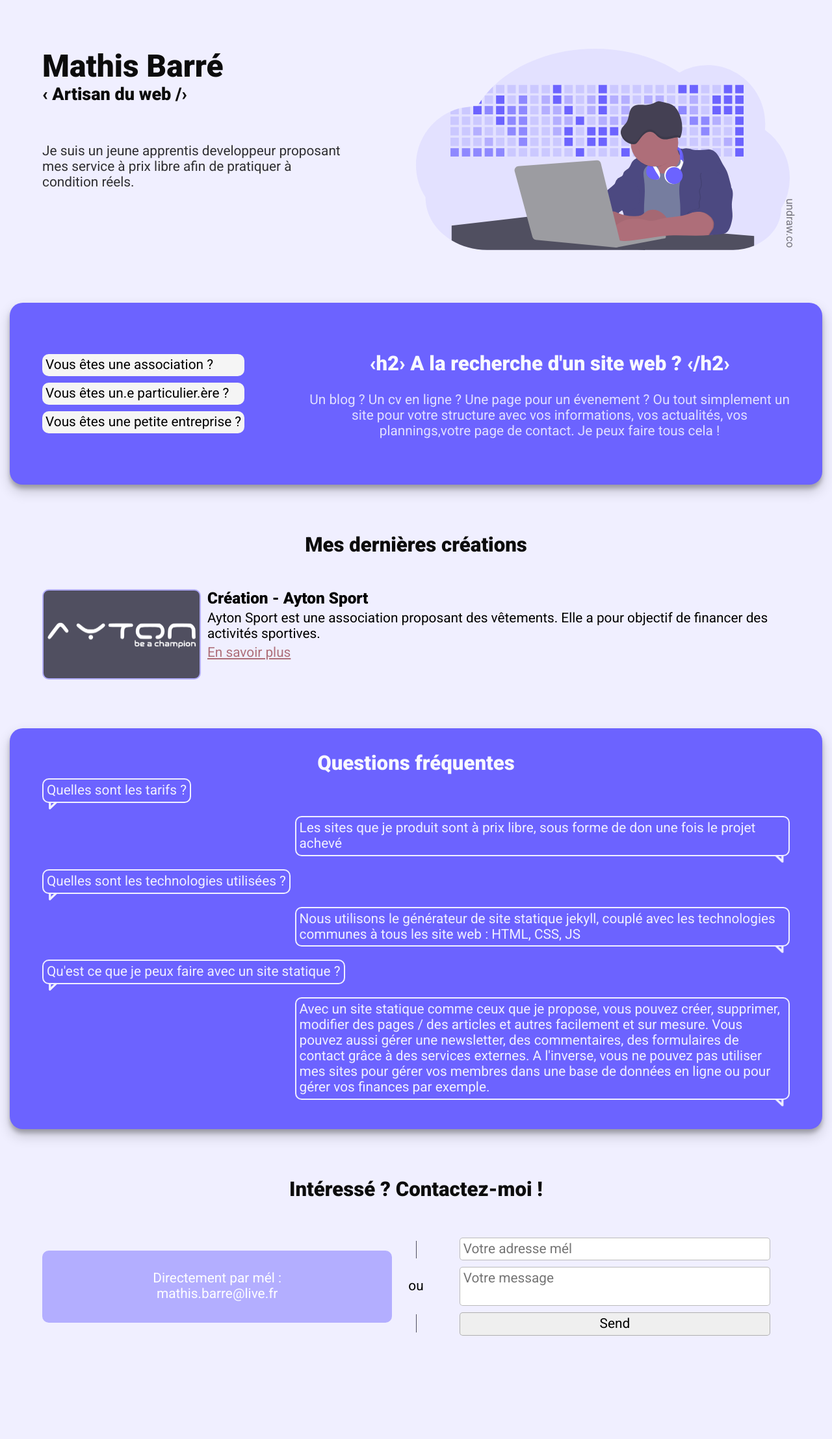
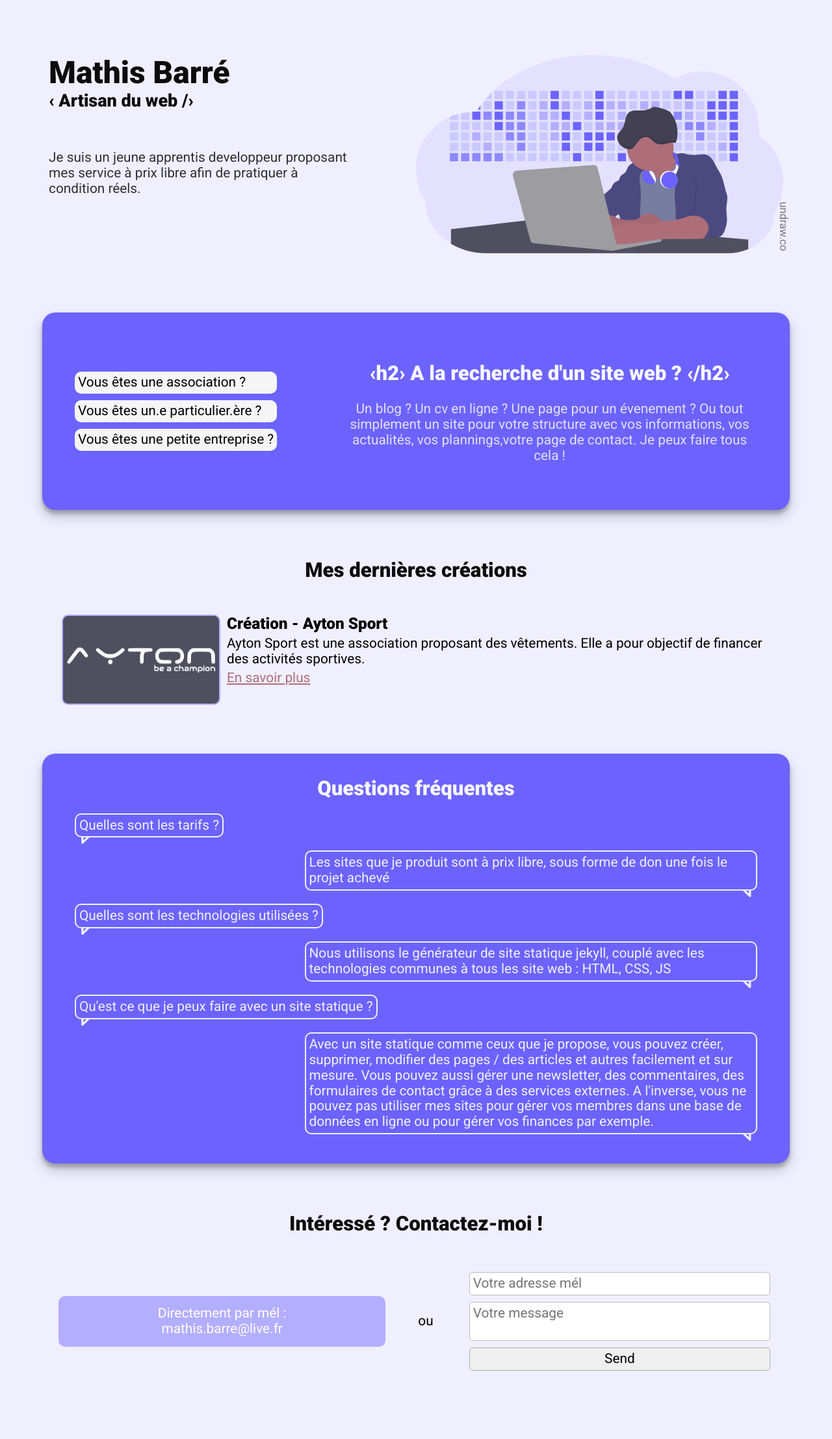
Before and after one commit to MathisBarre/mathis-webartisan, a Jekyll site: the page built from index.html, in a window 1280 px wide. Shown: the whole page at 65% size. Built offline with Jekyll 4.4.1, drawn with Linux system fonts in a browser that asks for light colours; before the commit the page ends 2161 px from its top, so only the background shows below that.

Commit message:
Makes the site responsive

```diff
--- a/assets/style/style.css
+++ b/assets/style/style.css
@@ -12,14 +12,17 @@ body {
 
 section {
   margin: 75px auto 75px auto;
-  max-width: 1150px;
+  max-width: 100vw;
   width: 1150px;
+  -webkit-box-sizing: border-box;
+          box-sizing: border-box;
 }
 
 .section-presentation {
   display: -webkit-box;
   display: -ms-flexbox;
   display: flex;
+  padding: 10px;
 }
 
 .infos-presentations {
@@ -125,6 +128,10 @@ section {
   opacity: .8;
 }
 
+.section-creations {
+  padding: 0 30px;
+}
+
 .section-creations h2 {
   margin: 50px;
 }
@@ -182,6 +189,7 @@ section {
   font-weight: 400;
   text-align: center;
   margin: 5px;
+  margin-bottom: 20px;
 }
 
 .l-question {
@@ -264,16 +272,20 @@ section {
   -webkit-box-flex: 1;
       -ms-flex: 1;
           flex: 1;
+  max-height: 75px;
 }
 
 .contact_wrapper {
   display: -webkit-box;
   display: -ms-flexbox;
   display: flex;
+  -webkit-box-align: center;
+      -ms-flex-align: center;
+          align-items: center;
 }
 
 .contact_wrapper > * {
-  padding: 25px;
+  margin: 25px;
 }
 
 .contact_form {
@@ -322,4 +334,67 @@ section {
       -ms-flex: 1;
           flex: 1;
 }
+
+@media all and (max-width: 815px) {
+  .section-presentation {
+    -webkit-box-orient: vertical;
+    -webkit-box-direction: normal;
+        -ms-flex-direction: column;
+            flex-direction: column;
+    -webkit-box-align: center;
+        -ms-flex-align: center;
+            align-items: center;
+  }
+  .presentation-figure {
+    max-width: 50vw;
+  }
+  .infos-presentations {
+    text-align: center !important;
+  }
+  .infos-presentations p {
+    margin: 50px;
+  }
+  .subtitle {
+    text-align: center;
+  }
+  .services-questions-wrapper {
+    display: none;
+  }
+  .services-description {
+    margin: 0;
+  }
+}
+
+@media all and (max-width: 570px) {
+  .a_creation {
+    -webkit-box-orient: vertical;
+    -webkit-box-direction: normal;
+        -ms-flex-direction: column;
+            flex-direction: column;
+    -webkit-box-align: center;
+        -ms-flex-align: center;
+            align-items: center;
+  }
+  .a_creation > * {
+    text-align: center;
+  }
+  .verticale {
+    display: none;
+  }
+  .creation-img {
+    margin-bottom: 20px;
+  }
+  .contact_wrapper {
+    -webkit-box-orient: vertical;
+    -webkit-box-direction: normal;
+        -ms-flex-direction: column;
+            flex-direction: column;
+  }
+  .contact_wrapper > * {
+    margin: 0;
+  }
+  .mail-button {
+    margin-bottom: 10px;
+  }
+}
 /*# sourceMappingURL=style.css.map */
```
Also changed, not shown: assets/style/style.scss (+70 -2 lines), 1 other file.
